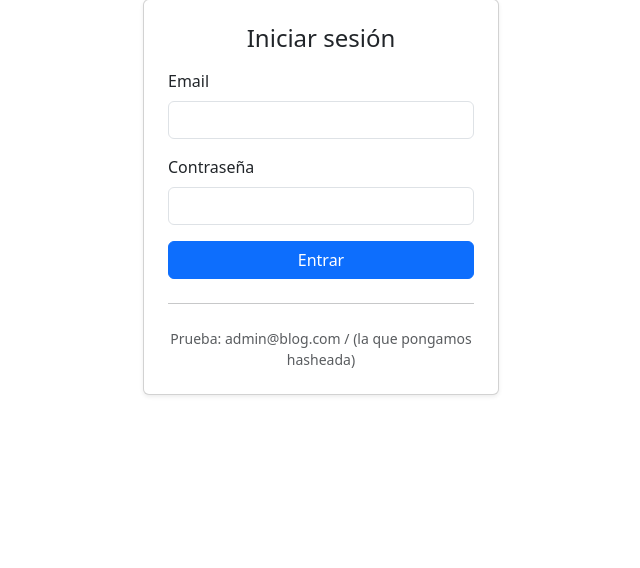
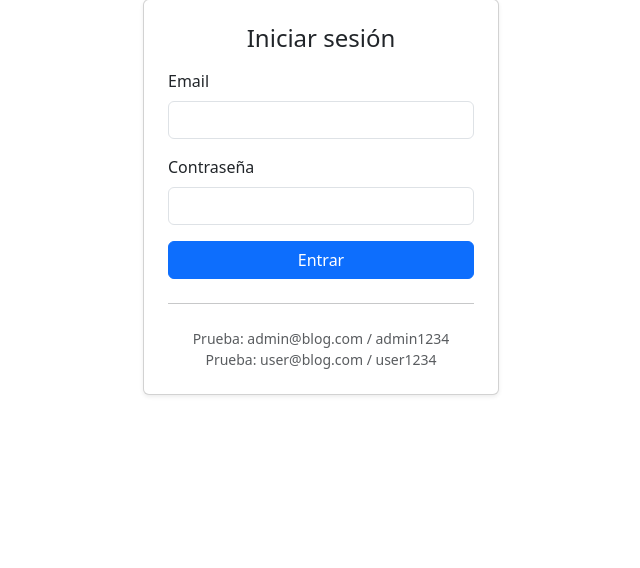
Before and after one commit to MigueloHU/bdblog-dwes, a PHP site: page /index.php?controller=auth&action=login in a window 1280 px wide. Shown: the part 134-702 px from the top of the page, without its empty margins (319-959 px from the left). Run offline with PHP 8.4, Linux system fonts and the light colour scheme.

Commit message:
Pruebas en login y imagen en detalle ok

```diff
--- a/app/Views/auth/login.php
+++ b/app/Views/auth/login.php
@@ -46,7 +46,10 @@
               <hr class="my-4">
 
               <p class="small text-muted mb-0">
-              Prueba: admin@blog.com / (la que pongamos hasheada)
+                Prueba: admin@blog.com / admin1234
+              </p>
+              <p class="small text-muted mb-0">
+                Prueba: user@blog.com / user1234
               </p>
             </div>
           </div>
--- a/app/Views/entradas/detalle.php
+++ b/app/Views/entradas/detalle.php
@@ -22,8 +22,10 @@
             <article class="card shadow-sm">
                 <?php if (!empty($entrada['imagen'])): ?>
                     <img src="uploads/<?= htmlspecialchars($entrada['imagen']) ?>"
-                        class="card-img-top"
-                        alt="Imagen de la entrada">
+                        class="card-img-top img-fluid"
+                        alt="Imagen de la entrada"
+                        style="max-height: 420px; object-fit: contain; background:#000;">
+
                 <?php endif; ?>
 
                 <div class="card-body">
```
Lines whose indentation alone changed are shown as unchanged.
